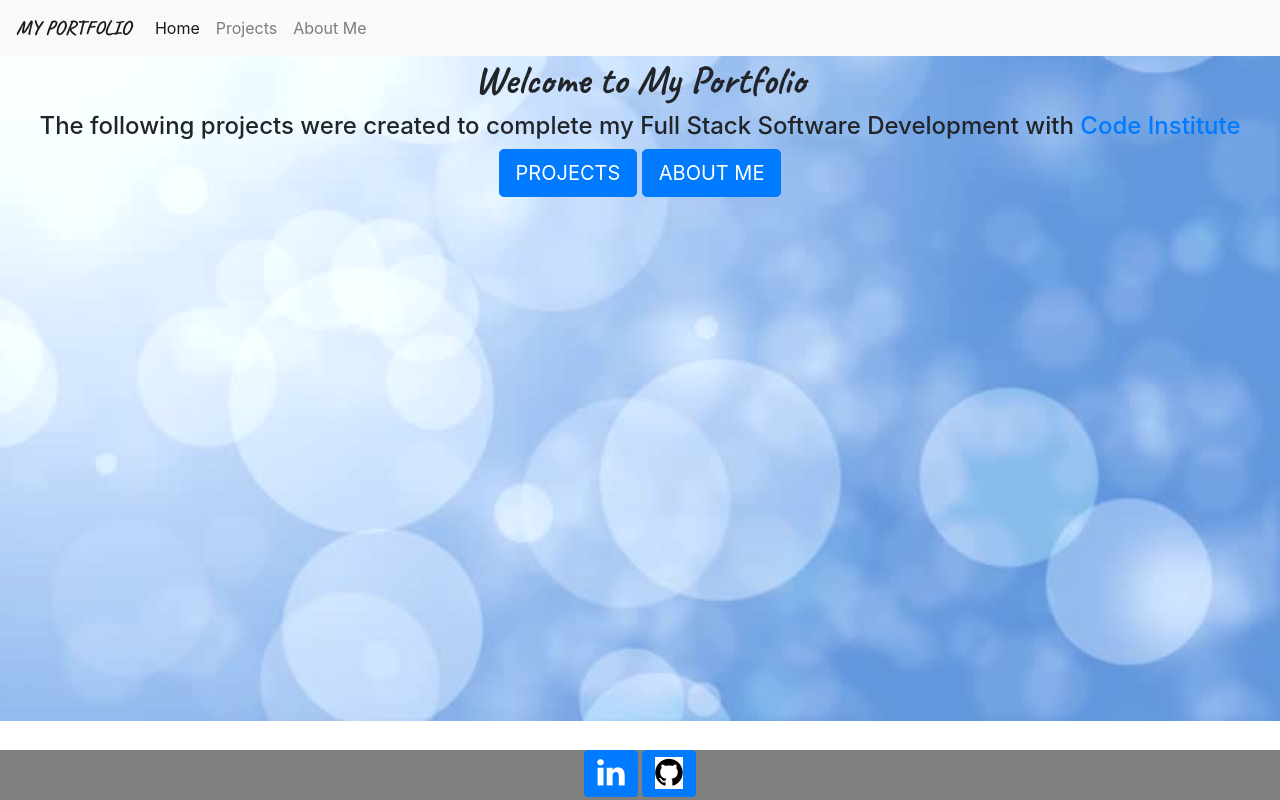
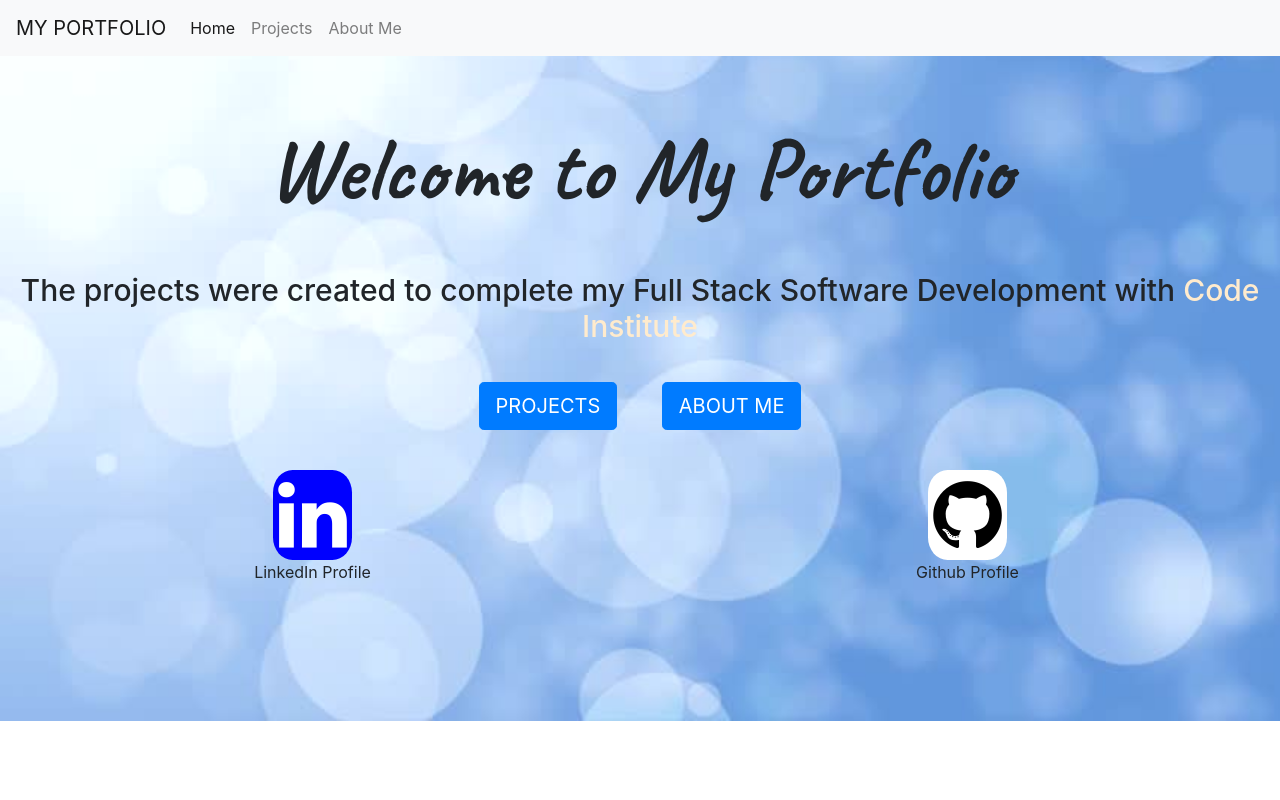
Before and after one commit to kososwede/portfolio, a plain HTML site: page index.html in a window 1280 px wide. Drawn offline with nearby package versions, Linux system fonts and the light colour scheme.

Commit message:
added border radius to social media links and removed the footer

```diff
--- a/index.html
+++ b/index.html
@@ -10,7 +10,7 @@
 </head>
 <body>
     <nav class="navbar navbar-expand-lg navbar-light bg-light">
-  <a class="navbar-brand nav-font" href="#">MY PORTFOLIO</a>
+  <a class="navbar-brand nav-font" href="index.html">MY PORTFOLIO</a>
   <button class="navbar-toggler" type="button" data-toggle="collapse" data-target="#navbarNav" aria-controls="navbarNav" aria-expanded="false" aria-label="Toggle navigation">
     <span class="navbar-toggler-icon"></span>
   </button>
@@ -28,17 +28,25 @@
     </ul>
   </div>
 </nav>
-    <h1 class="text-center nav-font">Welcome to My Portfolio</h1>
-    <h4 class="text-center">The following projects were created to complete my Full Stack Software Development with <a href="https://www.codeinstitute.net" target="blank">Code Institute</a></h4>
+    <h1 class="text-center header-font">Welcome to My Portfolio</h1>
+    <h4 class="text-center subhead-font">The projects were created to complete my Full Stack Software Development with <a href="https://www.codeinstitute.net" class="ci-link" target="blank">Code Institute</a></h4>
     <div class="text-center">
-        <a href="projects.html"><button type="button" class="btn btn-primary btn-lg">PROJECTS</button></a>
-        <a href="aboutme.html"><button type="button" class="btn btn-primary btn-lg">ABOUT ME</button></a>
+        <a href="projects.html"><button type="button" class="btn btn-primary btn-lg projectbtn">PROJECTS</button></a>
+        <a href="aboutme.html"><button type="button" class="btn btn-primary btn-lg aboutbtn">ABOUT ME</button></a>
     </div>
-<div class="footer">
-    <button type="button" class="btn btn-primary"><a href="https://www.linkedin.com/in/christopher-mcilgrew-358955187/" target="blank"><i class="fa fa-linkedin fa-2x"></i></a></button>
-    <button type="button" class="btn btn-primary"><a href="https://github.com/kososwede" target="blank"><i class="fa fa-github fa-2x"></i></a></button>
+    <div class="text-center">
+        <div class="row profiles">
+            <div class="col-md-6">
+                <a href="https://www.linkedin.com/in/christopher-mcilgrew-358955187/" target="blank"><i class="fa fa-linkedin fa-5x"></i></a>
+                <p>LinkedIn Profile</p>
+            </div>
+            <div class="col-md-6">
+                <a href="https://github.com/kososwede" target="blank"><i class="fa fa-github fa-5x"></i></a>
+                <p>Github Profile</p>
+            </div>
+        </div>
+    </div>
 
-</div>
 <script src="https://code.jquery.com/jquery-3.5.1.slim.min.js" integrity="sha384-DfXdz2htPH0lsSSs5nCTpuj/zy4C+OGpamoFVy38MVBnE+IbbVYUew+OrCXaRkfj" crossorigin="anonymous"></script>
 <script src="https://cdn.jsdelivr.net/npm/popper.js@1.16.0/dist/umd/popper.min.js" integrity="sha384-Q6E9RHvbIyZFJoft+2mJbHaEWldlvI9IOYy5n3zV9zzTtmI3UksdQRVvoxMfooAo" crossorigin="anonymous"></script>
 <script src="https://stackpath.bootstrapcdn.com/bootstrap/4.5.0/js/bootstrap.min.js" integrity="sha384-OgVRvuATP1z7JjHLkuOU7Xw704+h835Lr+6QL9UvYjZE3Ipu6Tp75j7Bh/kR0JKI" crossorigin="anonymous"></script>
--- a/styles/style.css
+++ b/styles/style.css
@@ -1,32 +1,51 @@
 @import url('https://fonts.googleapis.com/css2?family=Caveat:wght@700&display=swap');
 
-.nav-font {
+.header-font {
     font-family: 'Caveat', cursive;
     font-weight: bolder;
+    font-size: 90px;
+    padding-top: 60px;
 }
 
-.footer {
-  position: fixed;
-  left: 0;
-  bottom: 0;
-  width: 100%;
-  background-color: gray;
-  color: white;
-  text-align: center;
-  height: 50px;
+.subhead-font {
+    font-size: 30px;
+    padding-top: 40px;
+    padding-bottom: 30px;
+}
+
+.ci-link {
+    color: blanchedalmond;
+}
+
+.profiles {
+    padding-top: 40px;
+}
+
+.projectbtn {
+    margin-right: 20px;
+}
+
+.aboutbtn {
+    margin-left: 20px;
 }
 
 body {
     background-image: url(../assets/images/portfolio-bg.jpg);
     background-repeat: no-repeat;
     background-size: cover;
+    overflow: hidden;
 }
 
 .fa-linkedin {
+    background-color: blue;
     color: white;
+    padding: 5px;
+    border-radius: 25%;
 }
 
 .fa-github {
+    background-color: white;
     color: black;
-    background-color: white;
+    padding: 5px;
+    border-radius: 25%;
 }
```
